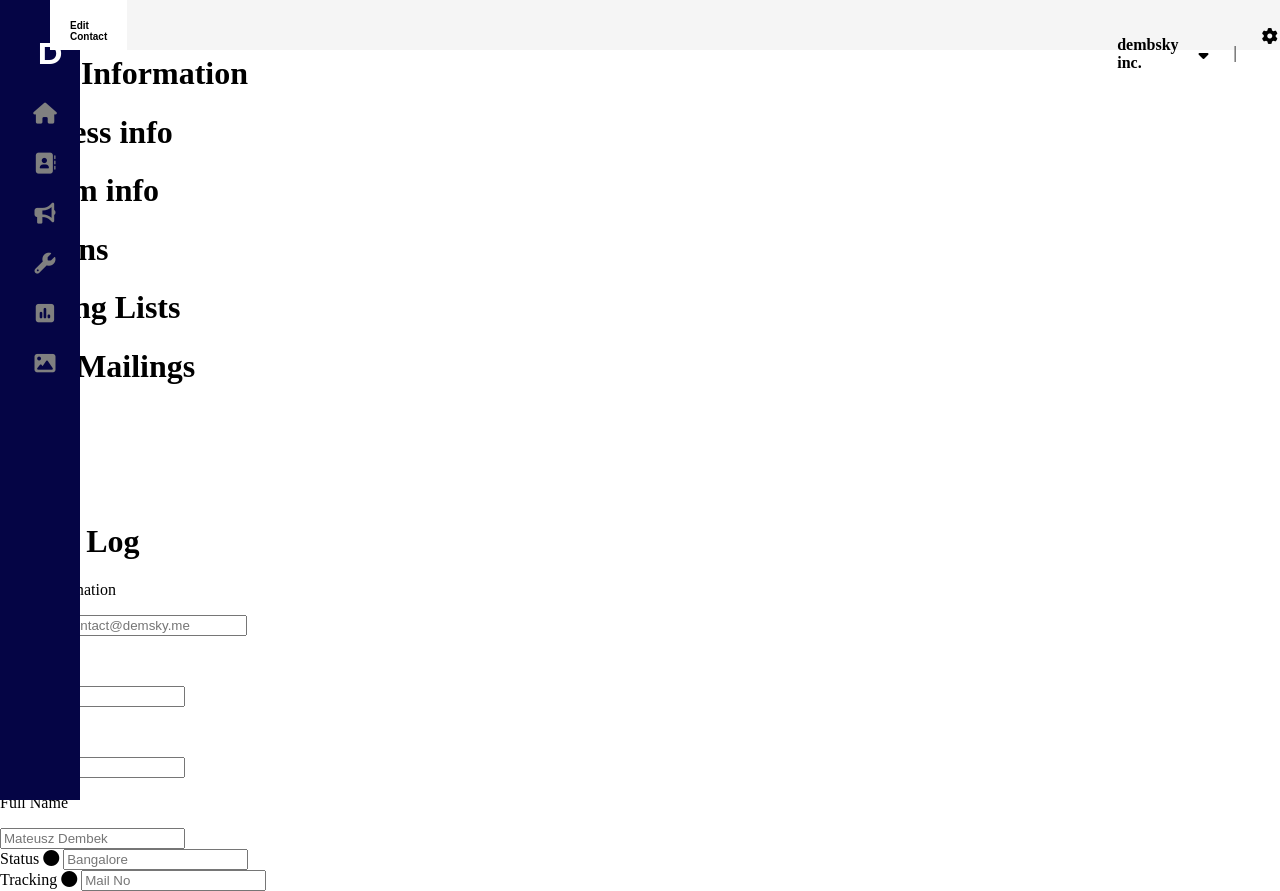
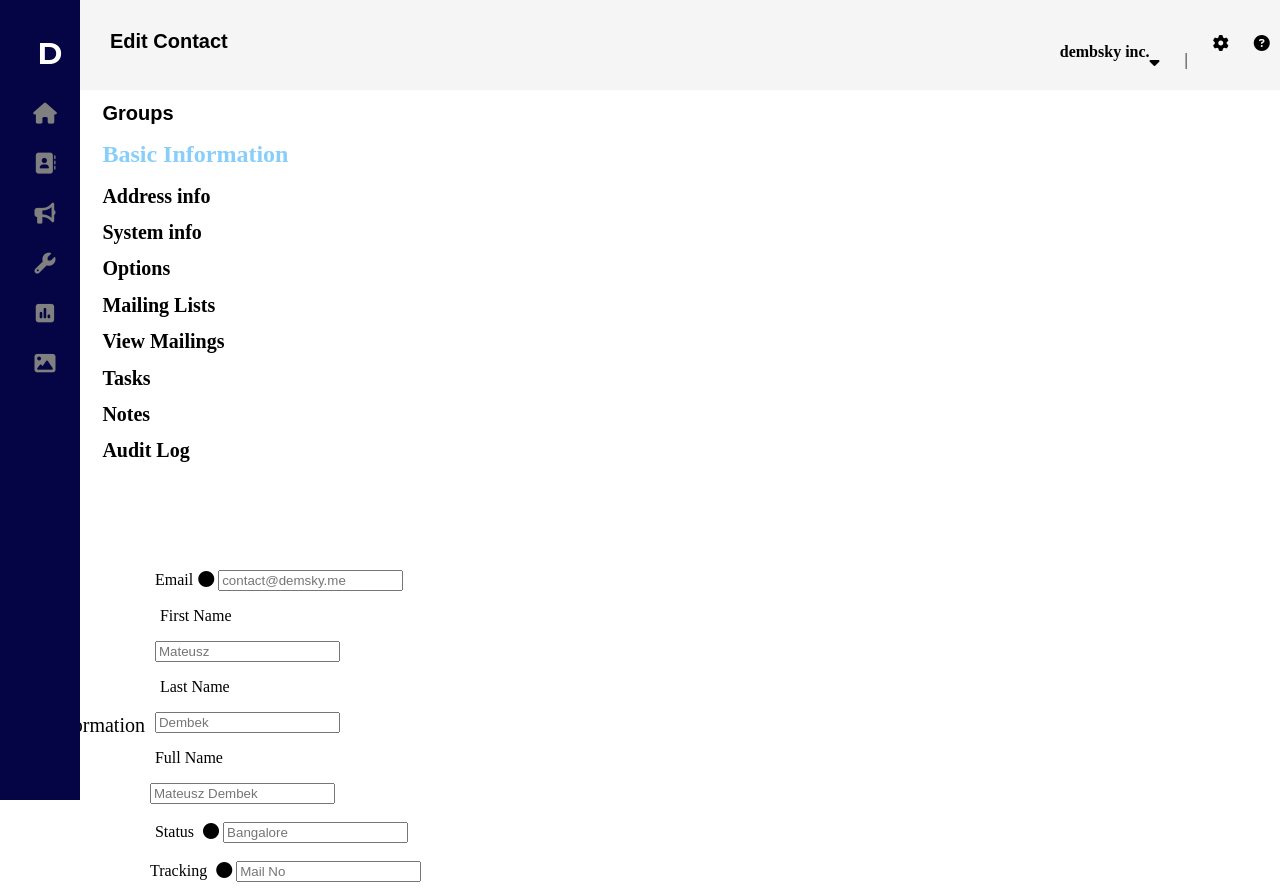
Before and after one commit to priyachithiravel50/Css-2, a plain HTML site: page index.html in a window 1280 px wide. Drawn offline with Linux system fonts and the light colour scheme; some icons are missing.

Commit message:
Today Task

```diff
--- a/index.html
+++ b/index.html
@@ -34,8 +34,8 @@
              </div>
              <div class="section">
                 <div id="top2">
-                    <p class="groups">Groups</p>
-                    <h1 class="list1">Basic Information</h1>
+                    <h1 class="groups">Groups</h1>
+                    <h1 class="top3">Basic Information</h1>
                     <h1 class="list">Address info</h1>
                     <h1 class="list">System info</h1>
                     <h1 class="options">Options</h1>
@@ -47,37 +47,34 @@
                     <div class="name"></div>
                  </div>
              </div>
-             <h1 class="name1"></h1>
-            <div class="section1">
-             <p class="top3">Basic Information</p>
+        <h1 class="name1"></h1>
+            <div class="sec">
+             <p class="pot">Basic Information</p>
              <form class="test">
-                <label>
-                    Email
-                    <i class="fa-solid fa-circle"id="test"></i>
-                </label>
-                <input type="text" class="test" placeholder="contact@demsky.me">
+                <label>Email<i class="fa-solid fa-circle"id="test"></i></label>
+                <input type="text" class="test1" placeholder="contact@demsky.me">
                 <div class="test">
                     <div>
                         <label><p class="column">First Name</p></label>
-                        <input type="text" class="test" placeholder="Mateusz">
+                        <input type="text" class="test1" placeholder="Mateusz">
                     </div>
                     <div>
                         <label><p class="column">Last Name</p></label>
-                        <input type="text" class="test" placeholder="Dembek">
+                        <input type="text" class="test1" placeholder="Dembek">
                     </div>
                 </div>
                 <label><p class="column">Full Name</p></label>
-                <input type="text" class="test" placeholder="Mateusz Dembek">
-                <div class="doc1">
+                <input type="text" class="test1" placeholder="Mateusz Dembek">
+                <div class="doc1"><br>
                     <div>
                         <label class="status">Status</label>
                         <i class="fa-solid fa-circle"id="doc"></i>
-                        <input type="text" class="test" placeholder="Bangalore">
+                        <input type="text" class="test1" placeholder="Bangalore">
                     </div>
-                    <div>
+                    <div><br>
                         <label class="Tracking">Tracking</label>
                         <i class="fa-solid fa-circle" id="doc"></i>
-                        <input type="text" class="test" placeholder="Mail No">
+                        <input type="text" class="test1" placeholder="Mail No">
                     </div>
                 </div>
              </form>
@@ -102,9 +99,5 @@
 
 
 
-
-
-
-
 </body>
 </html>
--- a/style.css
+++ b/style.css
@@ -1,7 +1,7 @@
 body{
     margin: 0px;
     padding: 0px;
-    box-sizing: 0px;
+    box-sizing: border-box;
 }
 .header{
     display: flex;
@@ -29,10 +29,19 @@ body{
     padding-bottom: 10px;
 }
 .head1{
+    background-color: #f1f1f1;
+    padding: 10px;
+    text-align: left;
+    position: fixed;
+    display: flex;
+}
+.top1{
+    font-size: 20px;
+    text-align: left;
+}
+.head1{
     background-color:whitesmoke;
-    min-width:100vw;
     width: 100%;
-    position: fixed;
     height: 70px;
     margin-left: 80px;
     display: flex;
@@ -44,40 +53,33 @@ body{
     font-size: 20px;
 }
 #nav{
-    padding-left:990px ;
-    padding-top: 25px;
+    padding-left:65%;
+    padding-top: 22px;
     font-size: 16px;
-    padding-right: 20px;
 }
 #nav-space{
-    padding-top: 28px;
+    padding-top: 25px;
     letter-spacing: 25px;
 }
-
-
-
-
-
-
-
-
-
-.top1{
-    background-color: white;
-    display: flex;
+.section{
     font-size: 10px;
-    margin-top: 0px;
-    padding: 20px;
-    margin: 0;
+    margin: 8%;
 }
-.head1{
-    margin-left: 50px;
-    width: 50px;
-    height: 50px;
+.groups{
+    font-family: Arial, Helvetica, sans-serif;
 }
-.nav{
-    text-align: right;
-    display: flex;
-
-
+.top3{
+    color: lightskyblue;
+    font-size: 24px;
 }
+.pot{
+    font-size: 20px;
+}
+.sec{
+   display: flex;
+   align-items: center;
+}
+.test{
+    margin: 5px;
+    text-indent: 5px;
+}
```
